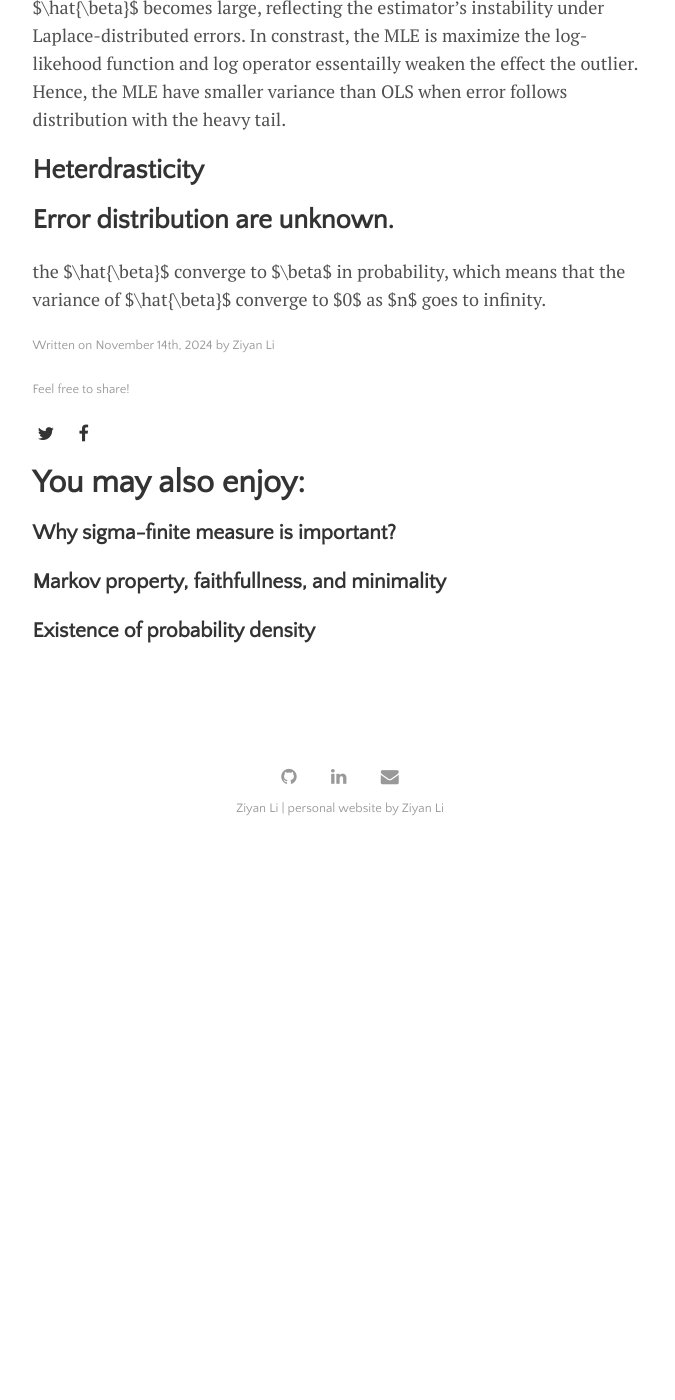
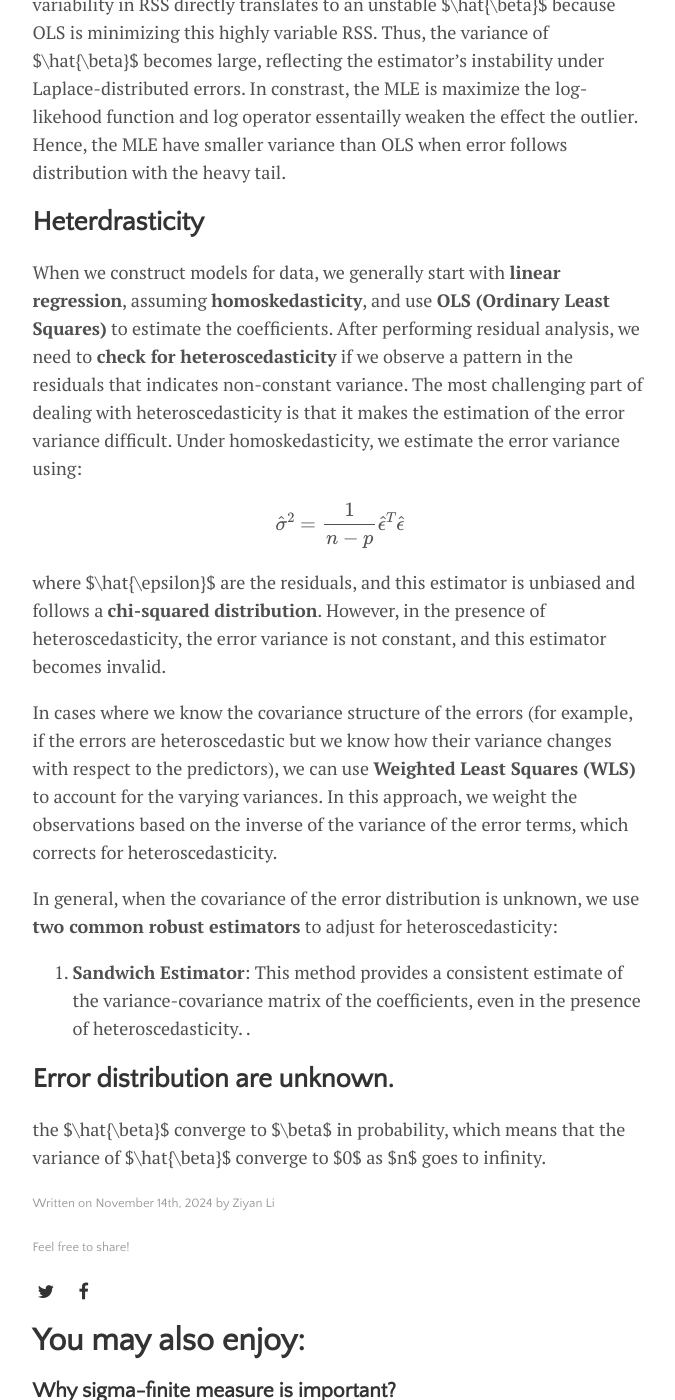
Before and after one commit to catty-halsey/catty-halsey.github.io, a Jekyll site: the page built from _posts/2024-11-14-Why the distribution of error matters?.md, in a window 1280 px wide and 1400 px high, scrolled down 3793 px. Shown: the whole window, without its empty margins (300-975 px from the left). Built offline with Jekyll 4.4.1, drawn with Linux system fonts in a browser that asks for light colours; formulas are drawn with MathJax 3; before the commit the page ends 4647 px from its top, so only the background shows below that; some of the changed text lies outside the part shown.

Commit message:
Update 2024-11-14-Why the distribution of error matters?.md

```diff
--- a/_posts/2024-11-14-Why the distribution of error matters?.md
+++ b/_posts/2024-11-14-Why the distribution of error matters?.md
@@ -25,6 +25,8 @@ There are two primary types of error structures:
 2. **Heteroskedasticity**: This occurs when the variance of the errors depends on the predictor variables, meaning $\text{Var}(\epsilon_i)$ is not constant and varies across observations.
 
 The presence of heteroskedasticity or homoskedasticity affects the variance of the residuals $\hat{\epsilon}$, the estimated coefficients $\hat{\beta}$, and the predicted values $\hat{Y}$. This, in turn, influences the construction of confidence intervals for these parameters. Therefore, we must treat the two cases separately and apply different methods for estimation and inference.
+
+### Detecting the heterodrasticity
 
 Since we can only observe the residuals $\hat{\epsilon}$ (which are estimates of the true errors $\epsilon$), it is important to connect the residuals with the heteroskedasticity assumption. In practice, several diagnostic tools have been developed to detect heteroskedasticity:
 
@@ -83,5 +85,19 @@ When the error is non-normal distribution, there exists other types of unbiased
 
 ## Heterdrasticity
 
+When we construct models for data, we generally start with **linear regression**, assuming **homoskedasticity**, and use **OLS (Ordinary Least Squares)** to estimate the coefficients. After performing residual analysis, we need to **check for heteroscedasticity** if we observe a pattern in the residuals that indicates non-constant variance. The most challenging part of dealing with heteroscedasticity is that it makes the estimation of the error variance difficult. Under homoskedasticity, we estimate the error variance using:
+
+$$
+\hat{\sigma}^2 = \frac{1}{n - p} \hat{\epsilon}^T \hat{\epsilon}
+$$
+
+where $\hat{\epsilon}$ are the residuals, and this estimator is unbiased and follows a **chi-squared distribution**. However, in the presence of heteroscedasticity, the error variance is not constant, and this estimator becomes invalid.
+
+In cases where we know the covariance structure of the errors (for example, if the errors are heteroscedastic but we know how their variance changes with respect to the predictors), we can use **Weighted Least Squares (WLS)** to account for the varying variances. In this approach, we weight the observations based on the inverse of the variance of the error terms, which corrects for heteroscedasticity.
+
+In general, when the covariance of the error distribution is unknown, we use **two common robust estimators** to adjust for heteroscedasticity:
+1. **Sandwich Estimator**: This method provides a consistent estimate of the variance-covariance matrix of the coefficients, even in the presence of heteroscedasticity.
+.
+
 ## Error distribution are unknown.
 the $\hat{\beta}$ converge to $\beta$ in probability, which means that the variance of $\hat{\beta}$ converge to $0$ as $n$ goes to infinity.
```
